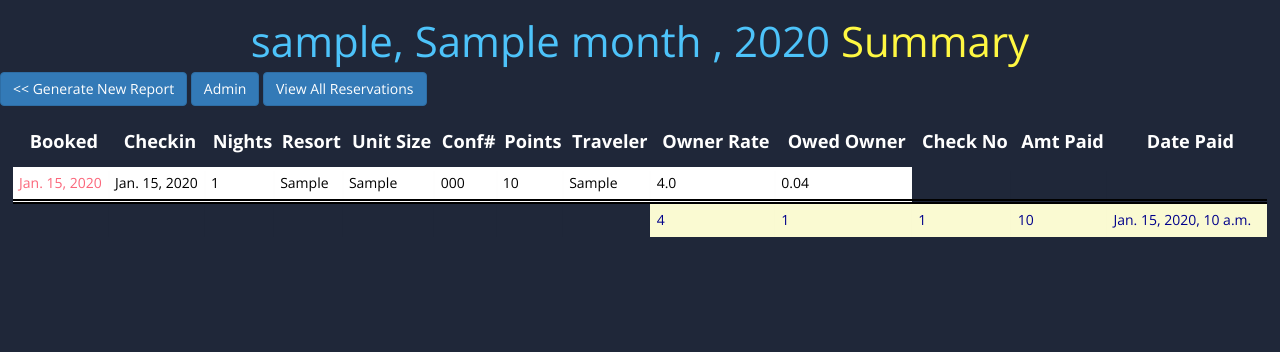
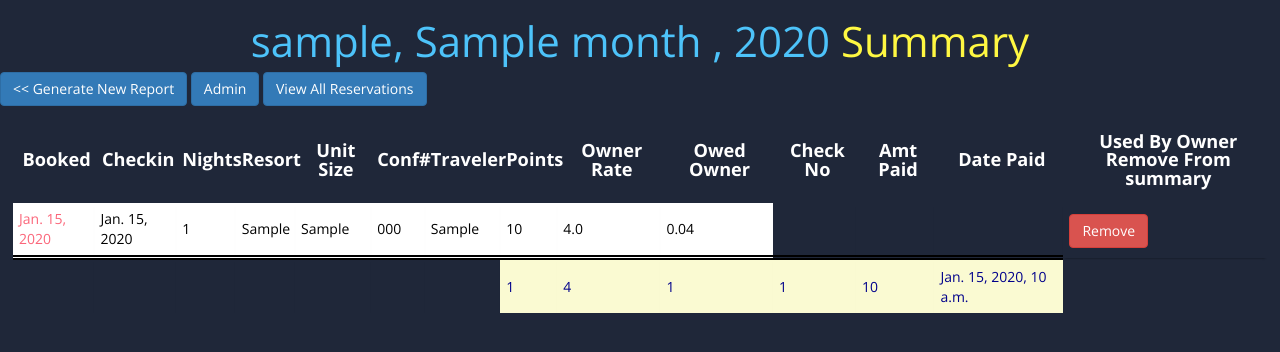
Before and after one commit to erikbenscoter/wam, a Django app: template monthly_summary/templates/report/index.html in a window 1280 px wide. Shown: the top 352 px of the page. Run offline with Django 3.2, Linux system fonts and the light colour scheme; tables that the repository leaves empty hold one stand-in row (values such as "Sample post"); the template is opened without the code that fills it: values that come from a table or form of the project are taken from there, most other values are stand-ins (such as "Sample title", 1, 10 or a date in 2020); parts of the project's set-up code (start-up, migrations or seed data) failed here and were passed over; some libraries are stand-ins or nearby versions.

Commit message:
added remove buttons and added total points

```diff
--- a/VacationScheduler/urls.py
+++ b/VacationScheduler/urls.py
@@ -39,6 +39,9 @@ urlpatterns = [
     url(r'^export/', Export.get),
     url(r'^report/(?P<p_owner_username>.*)/(?P<p_month>[0-9][0-9]?)/(?P<p_year>[0-9][0-9][0-9][0-9])', Report.get),
     url(r'^save_payment/(?P<p_check_number>[0-9]*)/(?P<p_amt_paid>[0-9]*.?[0-9]*)/(?P<p_monthly_summary>.*)', Report.savePayment),
+
+    url(r'^set_is_saved_for_owner/(?P<reservation_id>[0-9]*)', Report.setIsSavedForOwner),
+
     url(r'^generate_report/', GenerateReport.get),
 	url(r'^login/$', login_views.login_user),
 	url(r'^$', View.get),
--- a/monthly_summary/templates/report/index.html
+++ b/monthly_summary/templates/report/index.html
@@ -41,9 +41,9 @@
       <th>
         <h1>Conf#</h1></th>
       <th>
+        <h1>Traveler</h1></th>
+      <th>
         <h1>Points</h1></th>
-      <th>
-        <h1>Traveler</h1></th>
       <th>
         <h1>Owner Rate</h1></th>
       <th>
@@ -56,6 +56,12 @@
       </th>
        <th>
         <h1>Date Paid</h1>
+      </th>
+      <th>
+        <h1>
+          Used By Owner<br>
+          Remove From summary
+        </h1>
       </th>
 
 
@@ -70,13 +76,14 @@
         <td>{{reservation.location}}</td>
         <td>{{reservation.unit_size}}</td>
         <td>{{reservation.confirmation_number}}</td>
+        <td>{{reservation.guest_certificate}}</td>
         <td>{{reservation.points_required_for_reservation}}</td>
-        <td>{{reservation.guest_certificate}}</td>
         <td>{{reservation.fk_owner.owner_reimbursement_rate}}</td>
         <td>{{reservation.owed_owner}}</td>
         <td class = "not_used"></td>
         <td class = "not_used"></td>
         <td class = "not_used"></td>
+        <td class= "no_bg_color"><a href = "/set_is_saved_for_owner/{{reservation.id}}"<button id="root" class="btn btn-large btn-danger">Remove</button></td>
       </tr>
     {%endfor%}
     <tr>
@@ -87,7 +94,7 @@
       <td class="monthly_report not_used"></td>
       <td class="monthly_report not_used"></td>
       <td class="monthly_report not_used"></td>
-      <td class="monthly_report not_used"></td>
+      <td class="monthly_report">{{monthly_summary.total_points_month}}</td>
       <td class="monthly_report">{{monthly_summary.owner.owner_reimbursement_rate}}</td>
       <td class="monthly_report">{{monthly_summary.total_owed_owner_month}}</td>
       <td class="monthly_report">{{monthly_summary.check_number}}</td>
@@ -96,7 +103,7 @@
         <td class="monthly_report">{{monthly_summary.date_paid}}</td>
       {% else %}
         <td class="monthly_report">
-          <button class = "make_payment_button"> Make Payment </button>
+          <button class = "make_payment_button btn-large btn-success"> Make Payment </button>
         </td>
       {% endif %}
     </tr>
--- a/reservation_manager/models.py
+++ b/reservation_manager/models.py
@@ -69,6 +69,13 @@ class Reservation( models.Model ):
         else:
             return True
 
+    @property
+    def is_held_for_owner(self):
+        if(self.reason_on_hold == "OWN"):
+            return True
+        else:
+            return False
+
 
 
     def __str__(self):
--- a/reservation_manager/static/main/css/style.css
+++ b/reservation_manager/static/main/css/style.css
@@ -156,6 +156,10 @@ tr.canceled{
   background-color:#1F2739;
 }
 
+.no_bg_color{
+    background-color:#1F2739 !important;
+}
+
 @media (max-width: 800px) {
 .container td:nth-child(4),
 .container th:nth-child(4) { display: none; }
```
Also changed, not shown: monthly_summary/models.py (+16 -2 lines), monthly_summary/views.py (+17 -5 lines).
